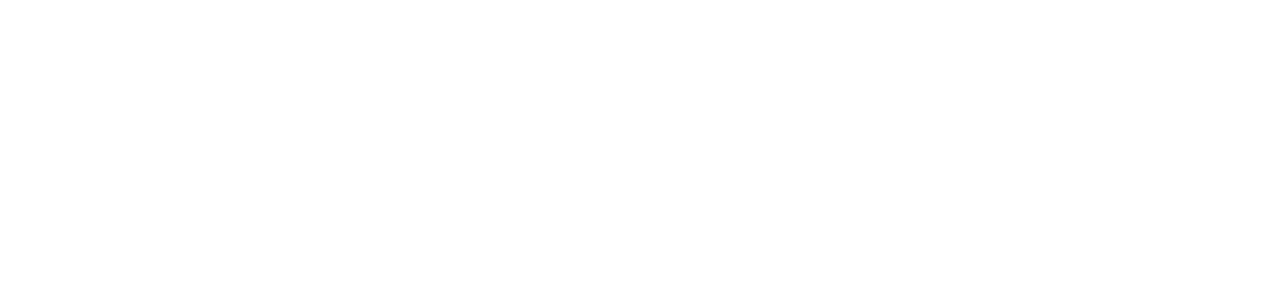
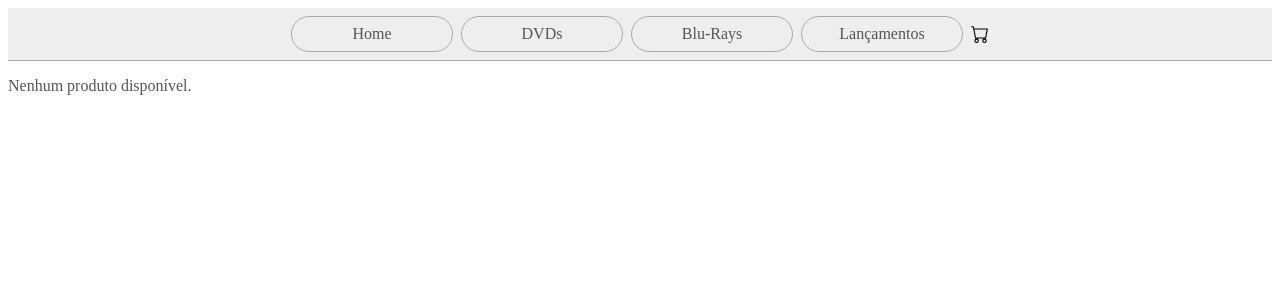
Before and after one commit to PedroHCM14/dvdStore, a React (Vite) app: page / in a window 1280 px wide. Shown: the top 300 px of the page. Built offline with nearby package versions, Linux system fonts and the light colour scheme.

Commit message:
Adição dos componentes CartWidget e ItemListContainer.

```diff
--- a/src/App.jsx
+++ b/src/App.jsx
@@ -1,8 +1,12 @@
 import React from 'react';
 import NavBar from './components/NavBar/NavBar';
+import ItemListContainer from './components/ItemListContainer/ItemListContainer';
 
 function App () {
-  return <div><NavBar /></div>;
+  return <div>
+    <NavBar />
+    <ItemListContainer message='Nenhum produto disponível.' />
+    </div>;
 }
 
 export default App;
--- /dev/null
+++ b/src/components/ItemListContainer/ItemListContainer.css
@@ -0,0 +1,3 @@
+p {
+    color: #555;
+}
--- /dev/null
+++ b/src/components/ItemListContainer/ItemListContainer.jsx
@@ -0,0 +1,12 @@
+import React from "react";
+import "./ItemListContainer.css";
+
+function ItemListContainer (props) {
+    return (
+        <div>
+            <p>{props.message}</p>
+        </div>
+    );
+}
+
+export default ItemListContainer;
--- /dev/null
+++ b/src/components/NavBar/CartWidget.jsx
@@ -0,0 +1,18 @@
+import React from "react";
+
+function CartWidget() {
+  return (
+    <svg
+      xmlns="http://www.w3.org/2000/svg"
+      width="18"
+      height="18"
+      fill="currentColor"
+      class="bi bi-cart"
+      viewBox="0 0 16 16"
+    >
+      <path d="M0 1.5A.5.5 0 0 1 .5 1H2a.5.5 0 0 1 .485.379L2.89 3H14.5a.5.5 0 0 1 .491.592l-1.5 8A.5.5 0 0 1 13 12H4a.5.5 0 0 1-.491-.408L2.01 3.607 1.61 2H.5a.5.5 0 0 1-.5-.5M3.102 4l1.313 7h8.17l1.313-7zM5 12a2 2 0 1 0 0 4 2 2 0 0 0 0-4m7 0a2 2 0 1 0 0 4 2 2 0 0 0 0-4m-7 1a1 1 0 1 1 0 2 1 1 0 0 1 0-2m7 0a1 1 0 1 1 0 2 1 1 0 0 1 0-2" />
+    </svg>
+  );
+}
+
+export default CartWidget;
--- a/src/components/NavBar/NavBar.jsx
+++ b/src/components/NavBar/NavBar.jsx
@@ -1,14 +1,18 @@
 import React from "react";
+import CartWidget from "./CartWidget";
 import "./NavBar.css";
 
+
 function NavBar() {
-  return
+  return (
   <nav>
     <a href="#">Home</a>
     <a href="#">DVDs</a>
     <a href="#">Blu-Rays</a>
     <a href="#">Lançamentos</a>
-  </nav>;
+    <CartWidget />
+  </nav>
+  );
 }
 
 export default NavBar;
```
